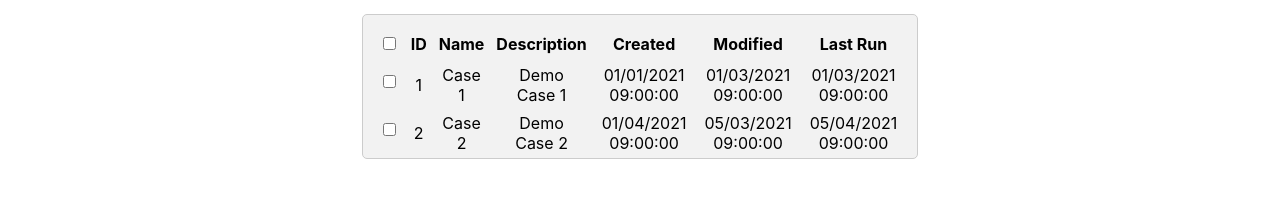
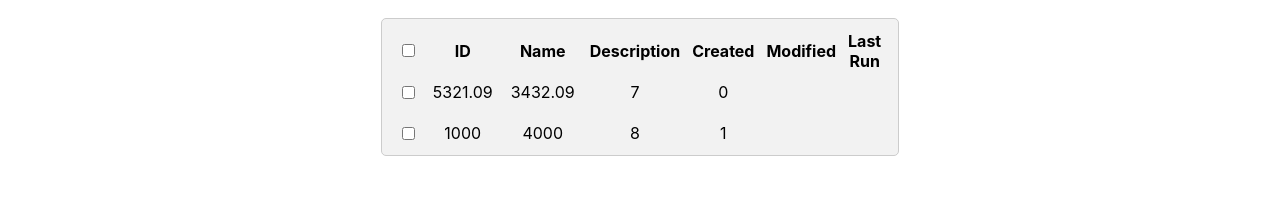
Before and after one commit to lmmp-puc-rio/react_component_library, a React (Create React App) app in the folder react_app/: page /grids in a window 1280 px wide. Shown: the part 1366-1564 px from the top of the page. Built offline with nearby package versions, Linux system fonts and the light colour scheme.

Commit message:
[update] change data grids and insert grids

```diff
--- a/react_app/src/components/common/expandableGrid/ExpandableGrid.jsx
+++ b/react_app/src/components/common/expandableGrid/ExpandableGrid.jsx
@@ -45,7 +45,7 @@ function ExpandableRow(props) {
   const rowdata = props.rowData;
   const actions = props.actions;
   const selectCallback = props.selectCallback;
-  const rowOrder = ["id", "name", "desc", "created", "modified", "lastrun"];
+  const rowOrder = [ "MD", "CSegment", "OD", "ID"];
   const data = props.data;
 
   return (
--- a/react_app/src/components/common/gridForm/GridForm.jsx
+++ b/react_app/src/components/common/gridForm/GridForm.jsx
@@ -68,8 +68,7 @@ function GridForm (props) {
         statesData[key] = data[key].defaultValue;
         statesData[key+"_unit"] = data[key].selectecUnit;
     }
-    console.log({statesData})
-    // console.log(statesData);
+
     const [state, setState] = useState(statesData)
 
     //TODO: Store state variables always in SI units.
--- a/react_app/src/contexts/ActionFabGridContext.js
+++ b/react_app/src/contexts/ActionFabGridContext.js
@@ -1,7 +1,7 @@
 import React, { createContext, useState, useEffect } from "react";
 
 // # Import data of Rows
-import { dataRows } from "../data/rows";
+import { dataRows, RevestimentoAnteriorData } from "../data/rows";
 
 // Create Context Object
 const ActionFabGridContext = createContext();
@@ -15,7 +15,7 @@ export default function useSelect() {
 
   // Function responsible for bringing all Rows
   function getRows() {
-    const rowsResponse = dataRows;
+    const rowsResponse = RevestimentoAnteriorData;
     setRows([...rowsResponse]);
   }
 
--- a/react_app/src/data/rows.js
+++ b/react_app/src/data/rows.js
@@ -18,3 +18,23 @@ export const dataRows = [
       selected: false,
     },
   ];
+
+
+  export const RevestimentoAnteriorData =[
+    {
+      id:1,
+      MD:5321.09,
+      CSegment:3432.09,
+      OD:7,
+      ID:0,
+      selected:false,
+    },
+    {
+      id:2,
+      MD:1000,
+      CSegment:4000,
+      OD:8,
+      ID:1,
+      selected:false,
+    },
+  ]
--- a/react_app/src/pages/GeometriaExterna.js
+++ b/react_app/src/pages/GeometriaExterna.js
@@ -1,10 +1,31 @@
-import React from "react"
+import React,{useContext,useEffect} from "react"
 import { SlidingPanel,TabsComponent,RecursiveAccordion, ActionFabGrid } from "../components/common"
 import Plot from "react-plotly.js";
 import { darkColors } from "../components/common/MaterialColors";
+import { ActionFabGridContext } from "../contexts/ActionFabGridContext";
+
+
 
 
 function GeometriaExterna(props){
+ const {setRows,rows} = useContext(ActionFabGridContext)
+ const dataRowsGeometry = [
+    {
+      id: 1,
+      MD: "5321.09",
+      CSegment: "3432.09",
+      OD: "10 3/4",
+      ID: "9156",
+      selected: false,
+    },
+
+  ];
+
+   useEffect(()=>{
+    setRows(dataRowsGeometry)
+   },[])
+
+   console.log(rows)
     {/*plot Data*/}
     const graph = [
         {x:[0,10],
@@ -104,10 +125,10 @@ function GeometriaExterna(props){
 
       const metaData = {
         header: [
-          { key: "MD(m)", label: "MD(m)", expandable: false },
-          { key: "Comp. do Segmento", label: "Comp. do Segmento", expandable: false },
-          { key: "OD(pol)", label: "OD(pol)", expandable: true },
-          { key: "ID(pol)", label: "ID(pol)", expandable: true },
+          { key: "MD", label: "MD(m)", expandable: false },
+          { key: "CSegment", label: "Comp. do Segmento (m)", expandable: false },
+          { key: "OD", label: "OD(pol)", expandable: true },
+          { key: "ID", label: "ID(pol)", expandable: true },
         ],
         actions: [
           {
@@ -121,7 +142,7 @@ function GeometriaExterna(props){
       const PocoAbertoData = {
         header: [
           { key: "MD(m)", label: "MD(m)", expandable: false },
-          { key: "Comp. do Segmento", label: "Comp. do Segmento", expandable: false },
+          { key: "Comp. do Segmento (m)", label: "Comp. do Segmento (m)", expandable: false },
           { key: "ID(pol)", label: "ID(pol)", expandable: true },
         ],
         actions: [
@@ -132,6 +153,39 @@ function GeometriaExterna(props){
           },
         ],
       };
+
+      const ColunaData = {
+        header: [
+          { key: "MD(m)", label: "MD(m)", expandable: false },
+          { key: "Comp. do Segmento (m)", label: "Comp. do Segmento (m)", expandable: false },
+          { key: "OD(pol)", label: "OD(pol)", expandable: true },
+          { key: "ID(pol)", label: "ID(pol)", expandable: true },
+        ],
+        actions: [
+          {
+            tooltip: "Select Button",
+            backgroundColor: darkColors.yellow,
+            color: darkColors.white,
+          },
+        ],
+      };
+
+      const RevestimentoData = {
+        header: [
+          { key: "MD(m)", label: "MD(m)", expandable: false },
+          { key: "Comp. do Segmento (m)", label: "Comp. do Segmento (m)", expandable: false },
+          { key: "OD(pol)", label: "OD(pol)", expandable: true },
+          { key: "ID(pol)", label: "ID(pol)", expandable: true },
+        ],
+        actions: [
+          {
+            tooltip: "Select Button",
+            backgroundColor: darkColors.yellow,
+            color: darkColors.white,
+          },
+        ],
+      };
+
     return(
         <>
             <h3>Geometria Externa</h3>
@@ -147,21 +201,24 @@ function GeometriaExterna(props){
 
                   <div key={1} className="accordion_dropdown_item">
                     <TabsComponent data={dataTab1}>
+
                       <div key={"Revestimento Anterior"}>
-                      <ActionFabGrid metaData={metaData} />
+                        <ActionFabGrid metaData={metaData}/>
                       </div>
                       <div key={"Poço Aberto"}>
-                        <div key={"Revestimento Anterior"}>
                           <ActionFabGrid metaData={PocoAbertoData} />
-                        </div>
                       </div>
                     </TabsComponent>
                   </div>
 
                   <div key={2} className="accordion_dropdown_item">
                     <TabsComponent data={dataTab2}>
-                      <div key={"Coluna de Trabalho"}> Teste Coluna</div>
-                      <div key={"Revestimento"}> Teste Revestimento</div>
+                      <div key={"Coluna de Trabalho"}>
+                      <ActionFabGrid metaData={ColunaData} />
+                      </div>
+                      <div key={"Revestimento"}>
+                        <ActionFabGrid metaData={RevestimentoData} />
+                      </div>
                     </TabsComponent>
                   </div>
                   <div key={3} className="accordion_dropdown_item">
```
